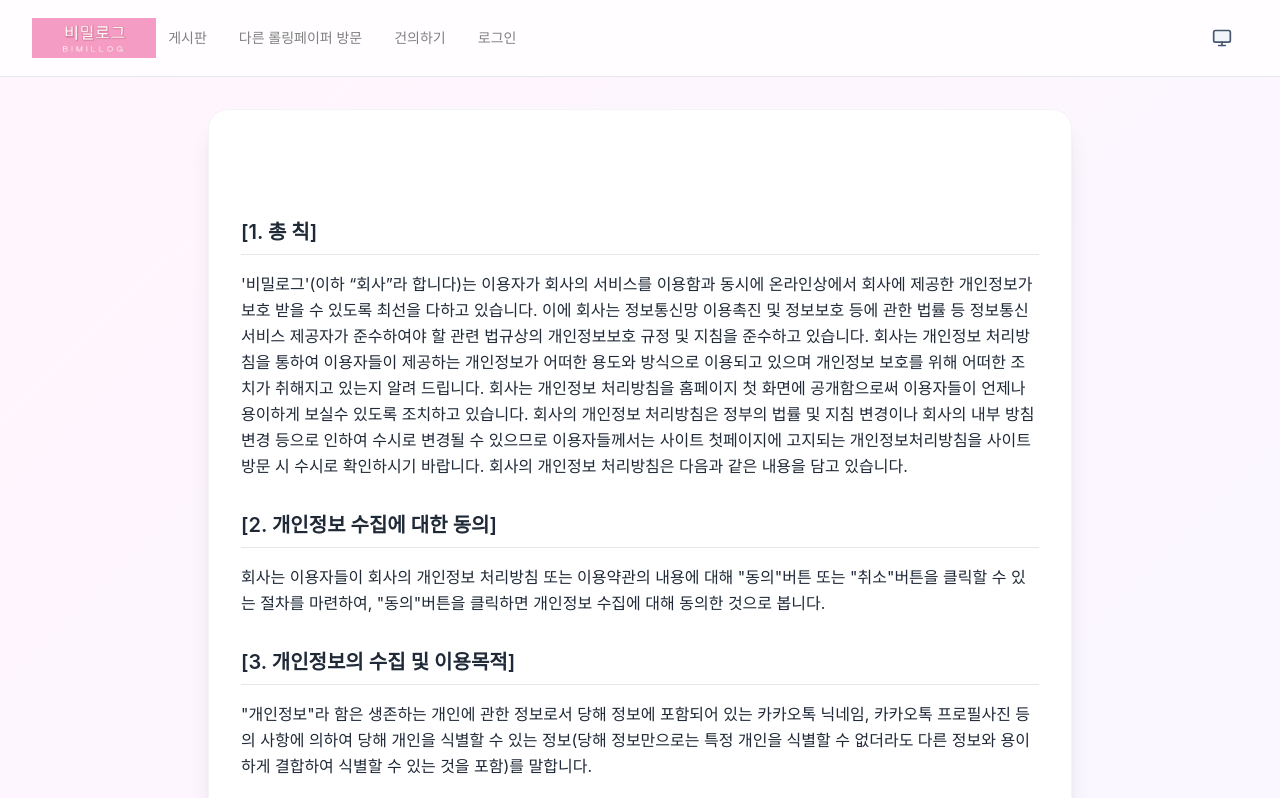
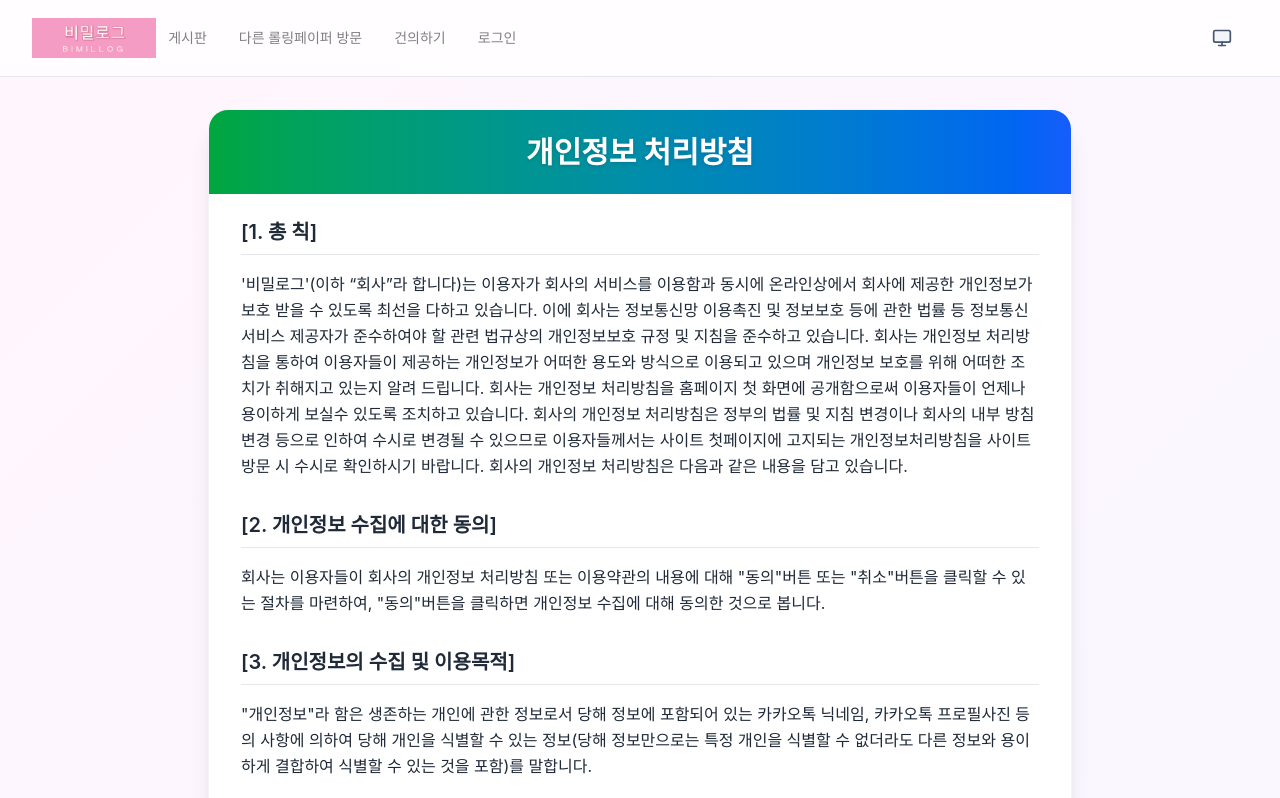
Before and after one commit to BimilLog/BimilLog, a Next.js app in the folder frontend/: page /privacy in a window 1280 px wide. Shown: the top 798 px of the page. Built offline with nearby package versions, Linux system fonts and the light colour scheme; no server answers.

Commit message:
개인정보처리방침 제목 투명화 문제 수정

```diff
--- a/frontend/app/privacy/page.tsx
+++ b/frontend/app/privacy/page.tsx
@@ -1,17 +1,14 @@
 "use client";
 
 import { CleanLayout } from "@/components/organisms/layout/BaseLayout";
+import { LegalDocumentHeader } from "@/components/organisms/common/LegalDocumentHeader";
 
 export default function PrivacyPage() {
   return (
     <CleanLayout className="bg-gradient-to-br from-blue-50 via-indigo-50 to-purple-50 dark:from-[#121327] dark:via-[#1a1030] dark:to-[#0b0c1c]">
       <main className="container mx-auto px-4 py-8 max-w-4xl">
         <div className="bg-white dark:bg-gray-900 rounded-2xl shadow-brand-xl border border-gray-100 dark:border-gray-700 overflow-hidden">
-          <div className="bg-gradient-to-r from-blue-600 to-indigo-600 px-8 py-6">
-            <h1 className="text-3xl font-bold text-white text-center">
-              개인정보 처리방침
-            </h1>
-          </div>
+          <LegalDocumentHeader title="개인정보 처리방침" />
 
           <div className="px-8 py-6 dark:text-gray-100">
             <div className="prose prose-lg max-w-none dark:prose-invert">
--- a/frontend/app/terms/page.tsx
+++ b/frontend/app/terms/page.tsx
@@ -1,17 +1,14 @@
 "use client";
 
 import { CleanLayout } from "@/components/organisms/layout/BaseLayout";
+import { LegalDocumentHeader } from "@/components/organisms/common/LegalDocumentHeader";
 
 export default function TermsPage() {
   return (
     <CleanLayout className="bg-gradient-to-br from-green-50 via-blue-50 to-indigo-50 dark:from-[#0b0c1c] dark:via-[#121327] dark:to-[#1a1030]">
       <main className="container mx-auto px-4 py-8 max-w-4xl">
         <div className="bg-white dark:bg-gray-900 rounded-2xl shadow-brand-xl border border-gray-100 dark:border-gray-700 overflow-hidden">
-          <div className="bg-gradient-to-r from-green-600 to-blue-600 px-8 py-6">
-            <h1 className="text-3xl font-bold text-white text-center">
-              이용약관
-            </h1>
-          </div>
+          <LegalDocumentHeader title="이용약관" />
 
           <div className="px-8 py-6 dark:text-gray-100">
             <div className="prose prose-lg max-w-none dark:prose-invert">
--- /dev/null
+++ b/frontend/components/organisms/common/LegalDocumentHeader.tsx
@@ -0,0 +1,19 @@
+"use client";
+
+import React from "react";
+
+interface LegalDocumentHeaderProps {
+  title: string;
+  gradientClassName?: string;
+}
+
+export function LegalDocumentHeader({
+  title,
+  gradientClassName = "bg-gradient-to-r from-green-600 to-blue-600",
+}: LegalDocumentHeaderProps) {
+  return (
+    <div className={`${gradientClassName} px-8 py-6 text-white`}>
+      <h1 className="text-3xl font-bold text-center drop-shadow-sm">{title}</h1>
+    </div>
+  );
+}
--- a/frontend/components/organisms/common/index.ts
+++ b/frontend/components/organisms/common/index.ts
@@ -3,3 +3,4 @@ export { AuthHeader } from './AuthHeader';
 export { NotificationBell } from './notification-bell';
 export { ReportModal } from './ReportModal';
 export { BrowserGuideWrapper } from './browser-guide-wrapper';
+export { LegalDocumentHeader } from './LegalDocumentHeader';
```
Also changed, not shown: frontend/components/organisms/board/notice-list.tsx (indentation only).
